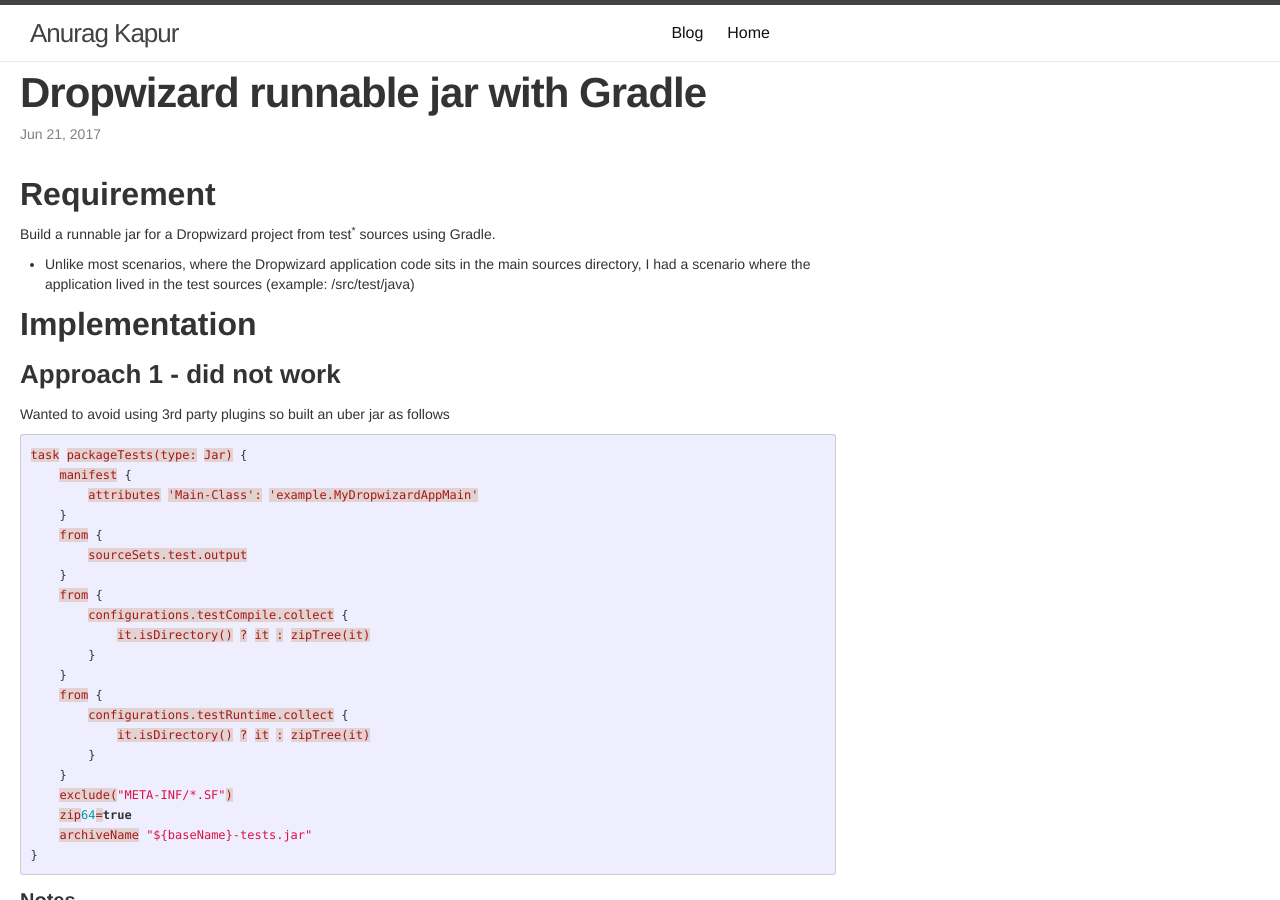
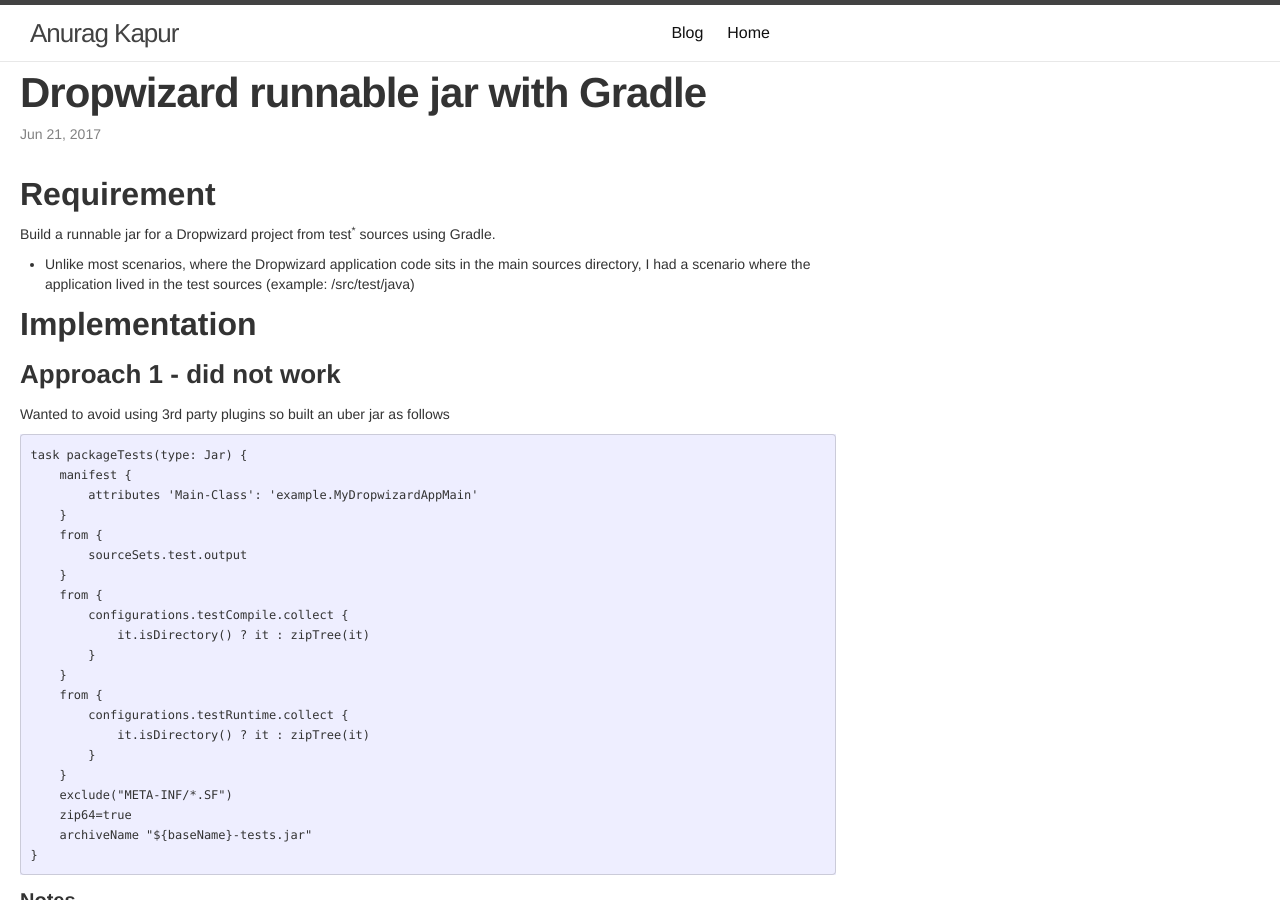
Before and after one commit to anuragkapur/anuragkapur.github.io, a Jekyll site: the page built from blog/engineering/_posts/2017-06-21-gradle-dropwizard-uber-jar.md, in a window 1280 px wide and 900 px high. Built offline with Jekyll 4.4.1, drawn with Linux system fonts in a browser that asks for light colours; comment, search, counter and statistics services are not loaded.

````diff
--- a/blog/engineering/_posts/2017-06-21-gradle-dropwizard-uber-jar.md
+++ b/blog/engineering/_posts/2017-06-21-gradle-dropwizard-uber-jar.md
@@ -18,7 +19,7 @@
 
 ### Approach 1 - did not work
 Wanted to avoid using 3rd party plugins so built an uber jar as follows
-```json
+```
 task packageTests(type: Jar) {
     manifest {
         attributes 'Main-Class': 'example.MyDropwizardAppMain'
````
Also changed, not shown: other parts of blog/engineering/_posts/2017-06-21-gradle-dropwizard-uber-jar.md (+1 -0 lines).
